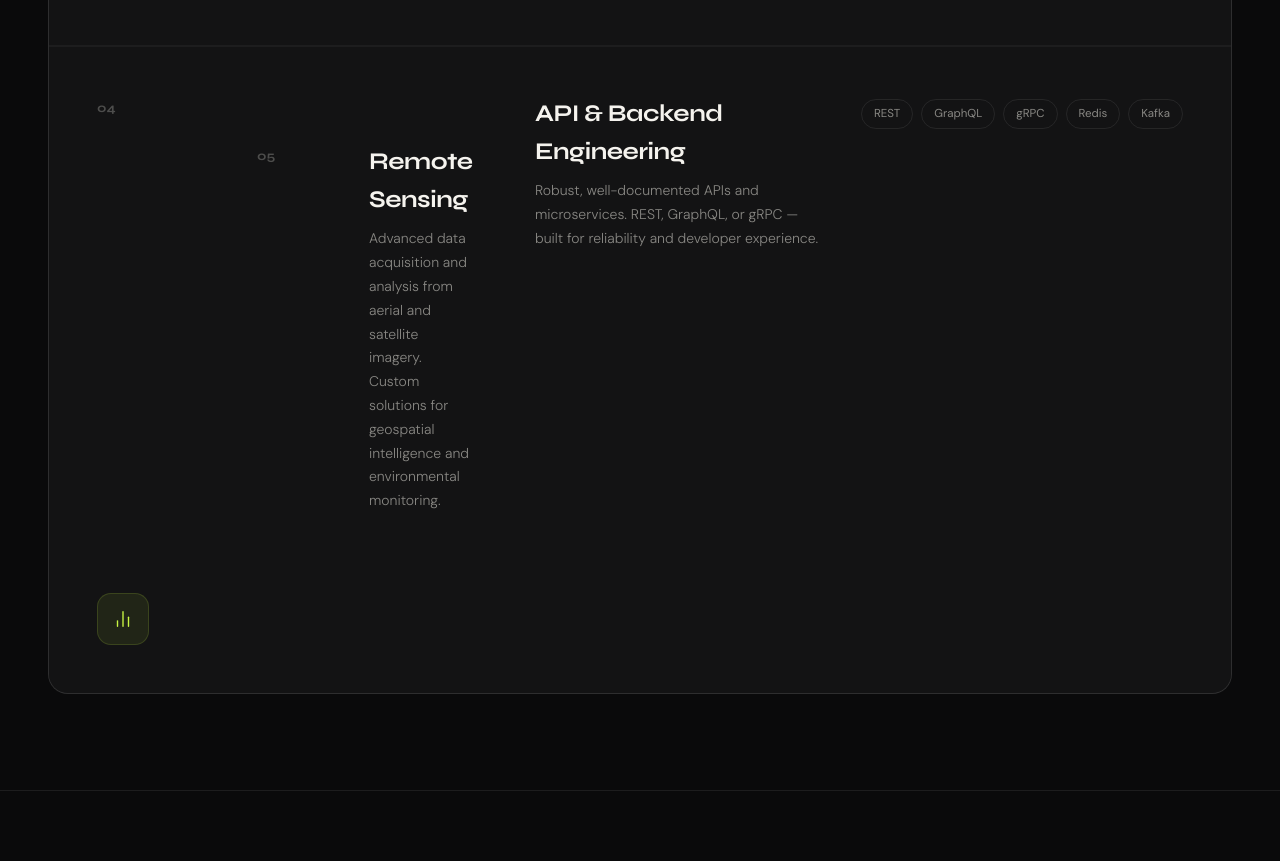
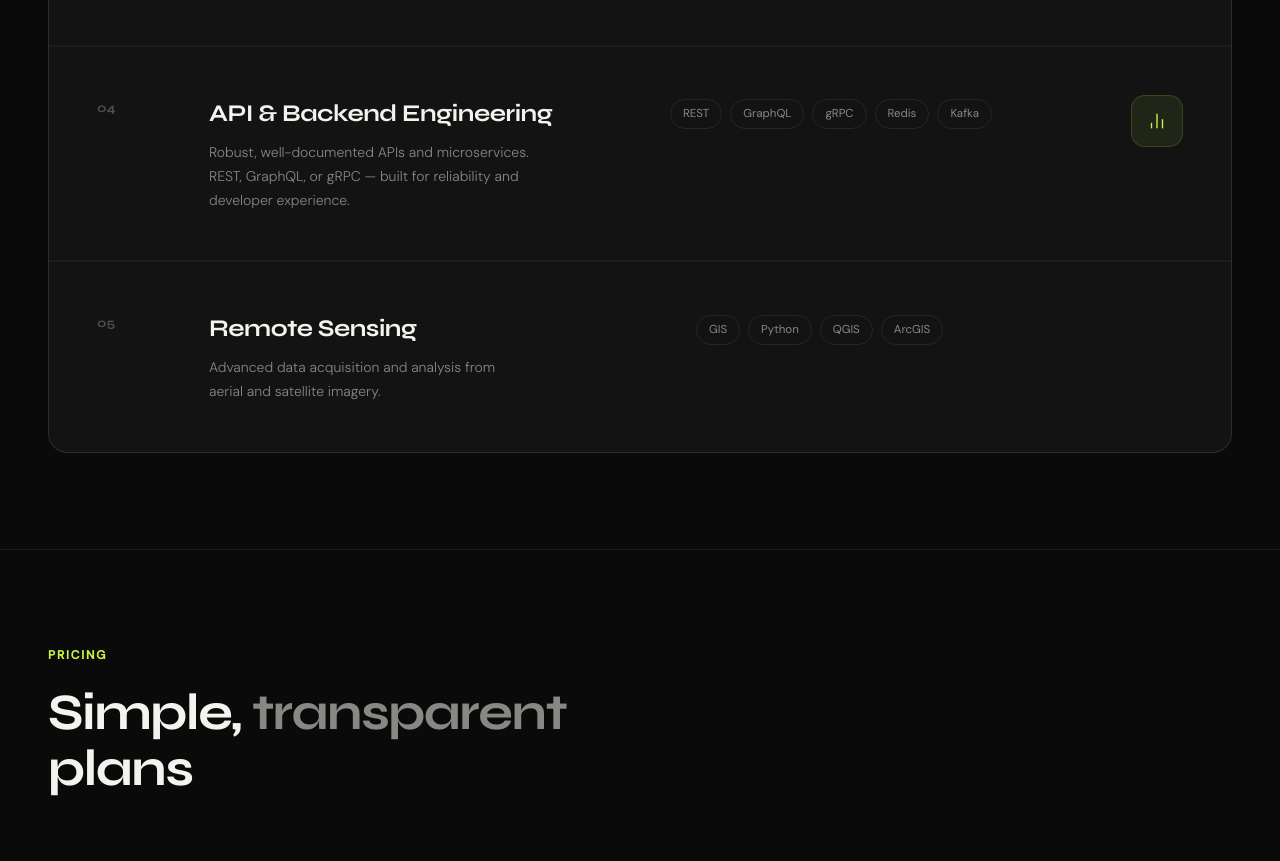
Before and after one commit to Aangi-Shah1234/hackathon-project, a plain HTML site: page frontend/services.html in a window 1280 px wide. Shown: the part 1282-2143 px from the top of the page. Drawn offline with Linux system fonts and the light colour scheme.

Commit message:
fixed services layout bug

```diff
--- a/frontend/services.html
+++ b/frontend/services.html
@@ -114,25 +114,38 @@
     </div>
     <div class="service-row">
   <div class="row-num">04</div>
-    <div class="service-row">
-      <div class="row-num">05</div>
-      <div class="row-title">
-        <h3>Remote Sensing</h3>
-        <p>Advanced data acquisition and analysis from aerial and satellite imagery. Custom solutions for geospatial intelligence and environmental monitoring.</p>
-      </div>
-      <div class="row-tags">
-        <span class="tag">GIS</span><span class="tag">Python</span><span class="tag">QGIS</span><span class="tag">ArcGIS</span><span class="tag">Machine Learning</span>
-      </div>
-      <div class="row-icon"><svg viewBox="0 0 24 24" fill="none" stroke="#c8f542" stroke-width="1.5" stroke-linecap="round" stroke-linejoin="round"><circle cx="12" cy="12" r="10"/><path d="M9.09 9a3 3 0 0 1 5.83 1c0 2-3 3-3 3"/><path d="M12 17h.01"/></svg></div>
-    </div>
   <div class="row-title">
     <h3>API & Backend Engineering</h3>
     <p>Robust, well-documented APIs and microservices. REST, GraphQL, or gRPC — built for reliability and developer experience.</p>
   </div>
   <div class="row-tags">
-        <span class="tag">REST</span><span class="tag">GraphQL</span><span class="tag">gRPC</span><span class="tag">Redis</span><span class="tag">Kafka</span>
+    <span class="tag">REST</span>
+    <span class="tag">GraphQL</span>
+    <span class="tag">gRPC</span>
+    <span class="tag">Redis</span>
+    <span class="tag">Kafka</span>
   </div>
-      <div class="row-icon"><svg viewBox="0 0 24 24" fill="none" stroke="#c8f542" stroke-width="1.5" stroke-linecap="round" stroke-linejoin="round"><path d="M18 20V10"/><path d="M12 20V4"/><path d="M6 20v-6"/></svg></div>
+  <div class="row-icon">
+    <svg viewBox="0 0 24 24" fill="none" stroke="#c8f542" stroke-width="1.5">
+      <path d="M18 20V10"/>
+      <path d="M12 20V4"/>
+      <path d="M6 20v-6"/>
+    </svg>
+  </div>
+</div>
+
+<div class="service-row">
+  <div class="row-num">05</div>
+  <div class="row-title">
+    <h3>Remote Sensing</h3>
+    <p>Advanced data acquisition and analysis from aerial and satellite imagery.</p>
+  </div>
+  <div class="row-tags">
+    <span class="tag">GIS</span>
+    <span class="tag">Python</span>
+    <span class="tag">QGIS</span>
+    <span class="tag">ArcGIS</span>
+  </div>
 </div>
   </div>
 </section>
```
Lines whose indentation alone changed are shown as unchanged.
